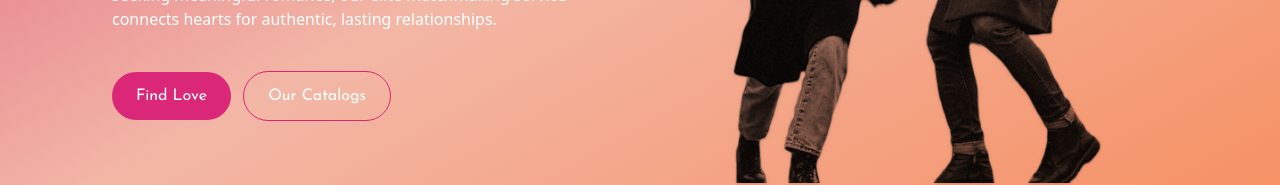
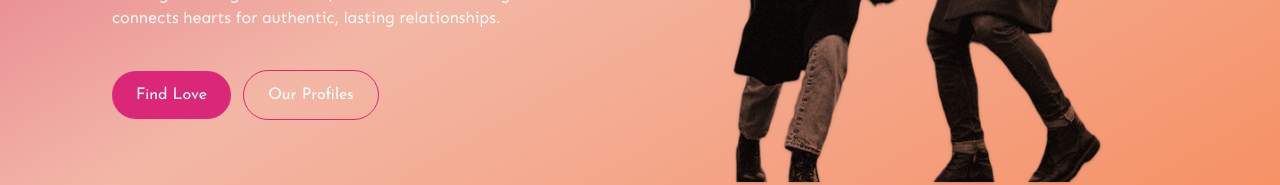
Before and after one commit to Hakimicoder/MonAgenceMatrimonialeBuild, a plain HTML site: page index.html in a window 1280 px wide. Shown: the part 475-660 px from the top of the page. Drawn offline with nearby package versions, Linux system fonts and the light colour scheme.

```diff
--- a/index.html
+++ b/index.html
@@ -152,7 +152,7 @@
                         <a class="text-dating-white-300 capitalize bg-dating-pink-400 py-3 px-6 rounded-full hover:bg-dating-pink-300 transition-colors"
                             href="inscription.html">find love</a>
                         <a class="text-dating-white-300 capitalize border border-dating-pink-400 hover:bg-dating-pink-400 transition-colors py-3 px-6 rounded-full"
-                            href="catalogue.html">our catalogs</a>
+                            href="catalogue.html">our profiles</a>
                     </div>
                 </div>
 
```
Also changed, not shown: assets/output.css.
